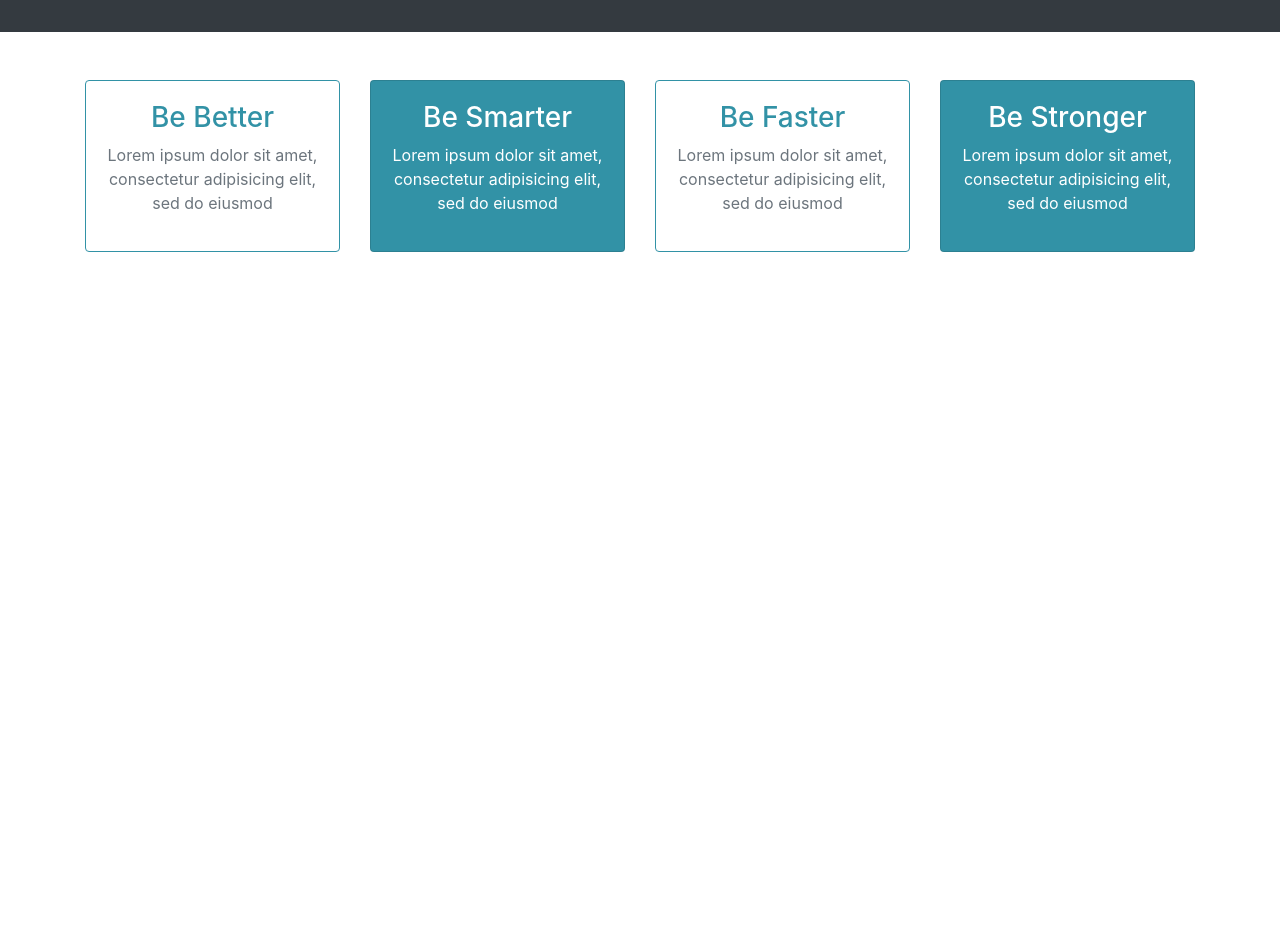
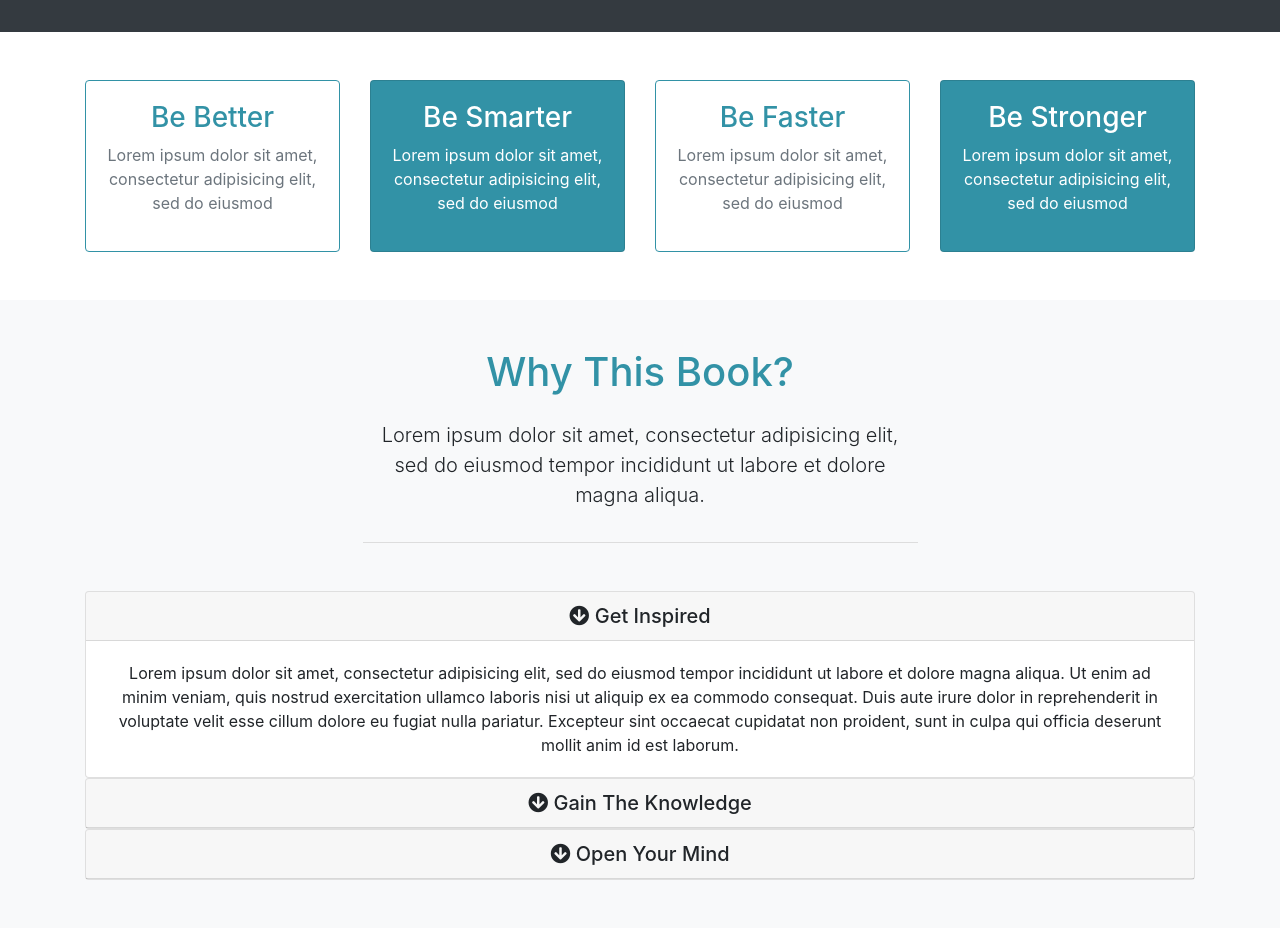
Before and after one commit to shrirangmhalgi/mizuxe, a plain HTML site: page index.html in a window 1280 px wide. Shown: the part 817-1745 px from the top of the page. Before the commit the page ends 1117 px from the top, so only its background shows below. Drawn offline with nearby package versions, Linux system fonts and the light colour scheme.

Commit message:
added the accordian and why this book section

```diff
--- a/index.html
+++ b/index.html
@@ -117,6 +117,73 @@
     </div>
   </section>
 
+  <section id="about" class="py-5 text-center bg-light">
+    <div class="container">
+      <div class="row">
+        <div class="col">
+          <div class="info-header mb-5">
+            <h1 class="text-primary pb-3">
+              Why This Book?
+            </h1>
+            <p class="lead pb-3">
+              Lorem ipsum dolor sit amet, consectetur adipisicing elit, sed do eiusmod tempor incididunt ut labore et dolore magna aliqua.
+            </p>
+          </div>
+
+          <div id="accordion">
+            <div class="card">
+              <div class="card-header">
+                <h5 class="mb-0">
+                  <div href="#collapse1" data-toggle="collapse" data-parent="#accordion">
+                    <i class="fas fa-arrow-circle-down"></i> Get Inspired
+                  </div>
+                </h5>
+              </div>
+
+              <div class="collapse show" id="collapse1">
+                <div class="card-body">
+                  Lorem ipsum dolor sit amet, consectetur adipisicing elit, sed do eiusmod tempor incididunt ut labore et dolore magna aliqua. Ut enim ad minim veniam, quis nostrud exercitation ullamco laboris nisi ut aliquip ex ea commodo consequat. Duis aute irure dolor in reprehenderit in voluptate velit esse cillum dolore eu fugiat nulla pariatur. Excepteur sint occaecat cupidatat non proident, sunt in culpa qui officia deserunt mollit anim id est laborum.
+                </div>
+              </div>
+            </div>
+
+            <div class="card">
+              <div class="card-header">
+                <h5 class="mb-0">
+                  <div href="#collapse2" data-toggle="collapse" data-parent="#accordion">
+                    <i class="fas fa-arrow-circle-down"></i> Gain The Knowledge
+                  </div>
+                </h5>
+              </div>
+
+              <div class="collapse" id="collapse2">
+                <div class="card-body">
+                  Lorem ipsum dolor sit amet, consectetur adipisicing elit, sed do eiusmod tempor incididunt ut labore et dolore magna aliqua. Ut enim ad minim veniam, quis nostrud exercitation ullamco laboris nisi ut aliquip ex ea commodo consequat. Duis aute irure dolor in reprehenderit in voluptate velit esse cillum dolore eu fugiat nulla pariatur. Excepteur sint occaecat cupidatat non proident, sunt in culpa qui officia deserunt mollit anim id est laborum.
+                </div>
+              </div>
+            </div>
+
+            <div class="card">
+              <div class="card-header">
+                <h5 class="mb-0">
+                  <div href="#collapse3" data-toggle="collapse" data-parent="#accordion">
+                    <i class="fas fa-arrow-circle-down"></i> Open Your Mind
+                  </div>
+                </h5>
+              </div>
+
+              <div class="collapse" id="collapse3">
+                <div class="card-body">
+                  Lorem ipsum dolor sit amet, consectetur adipisicing elit, sed do eiusmod tempor incididunt ut labore et dolore magna aliqua. Ut enim ad minim veniam, quis nostrud exercitation ullamco laboris nisi ut aliquip ex ea commodo consequat. Duis aute irure dolor in reprehenderit in voluptate velit esse cillum dolore eu fugiat nulla pariatur. Excepteur sint occaecat cupidatat non proident, sunt in culpa qui officia deserunt mollit anim id est laborum.
+                </div>
+              </div>
+            </div>
+          </div>
+        </div>
+      </div>
+    </div>
+  </section>
+
   <script src="http://code.jquery.com/jquery-3.3.1.min.js" integrity="sha256-FgpCb/KJQlLNfOu91ta32o/NMZxltwRo8QtmkMRdAu8="
     crossorigin="anonymous"></script>
   <script src="https://cdnjs.cloudflare.com/ajax/libs/popper.js/1.14.3/umd/popper.min.js" integrity="sha384-ZMP7rVo3mIykV+2+9J3UJ46jBk0WLaUAdn689aCwoqbBJiSnjAK/l8WvCWPIPm49"
--- a/scss/style.scss
+++ b/scss/style.scss
@@ -31,7 +31,11 @@ body{
   }
 }
 
-
+.info-header{
+  width: 50%;
+  margin: auto;
+  border-bottom: 1px solid #ddd;
+}
 
 @media(max-width: 768px){
   #showcase{
```
Also changed, not shown: css/style.css.
